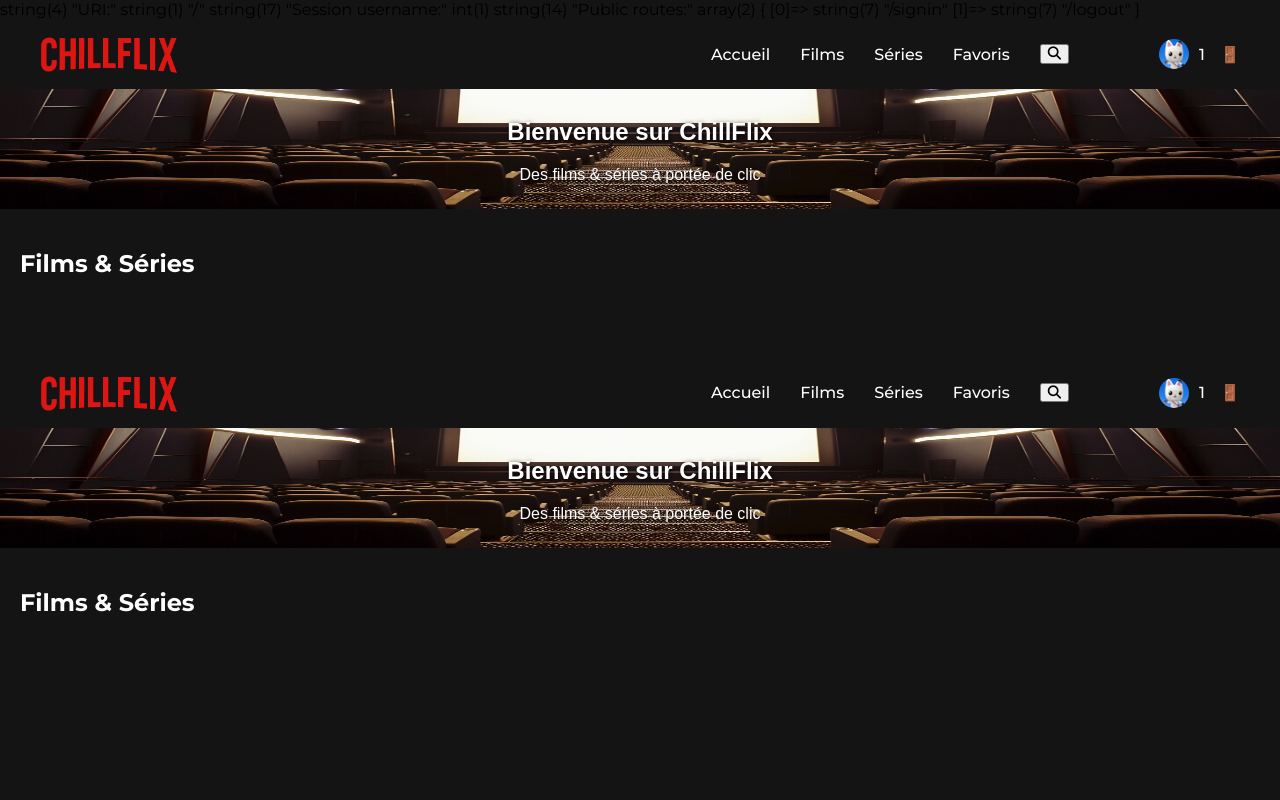
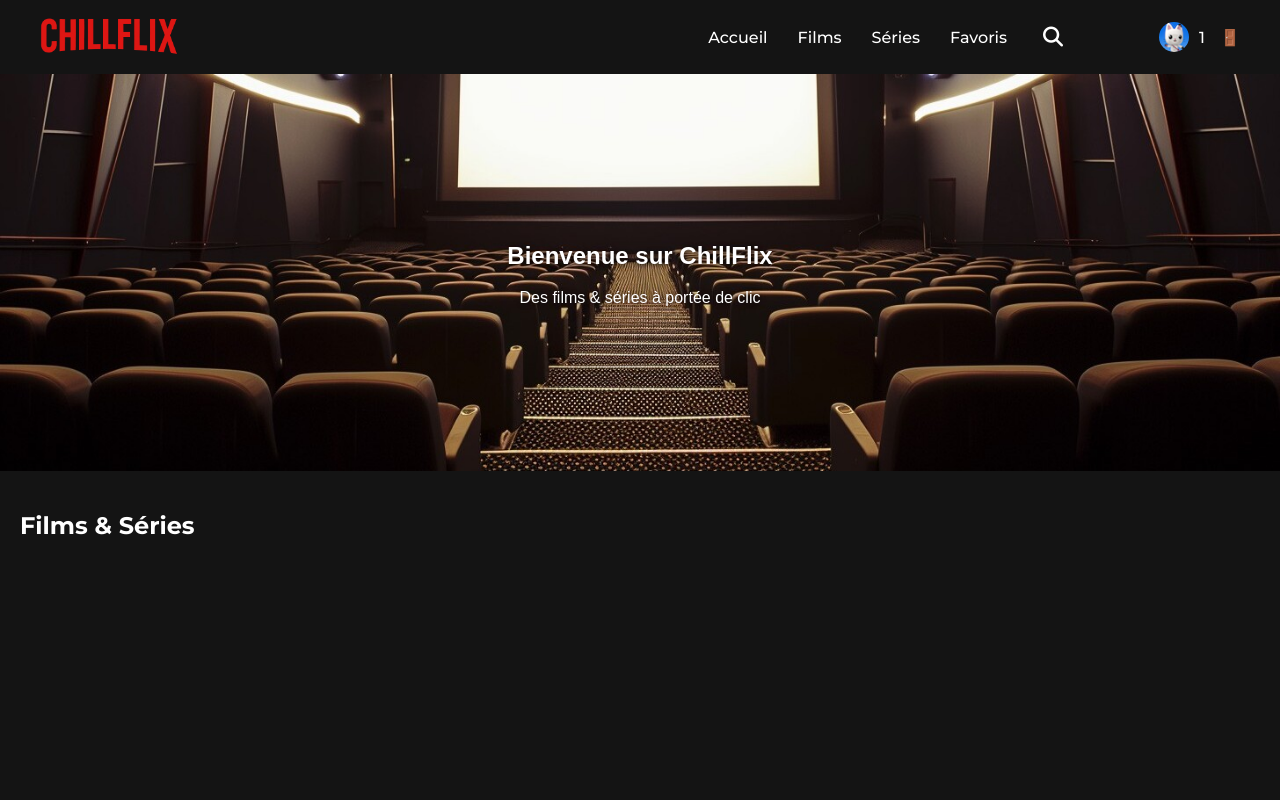
Before and after one commit to Wadecx/Chillflix, a PHP site: page / in a window 1280 px wide. Run offline with PHP 8.4, Linux system fonts and the light colour scheme; the visitor is signed in with stand-in values (Sample User, id 1).

Commit message:
:tada: Dernière version, bon courage

```diff
--- a/public/css/style.css
+++ b/public/css/style.css
@@ -75,6 +75,13 @@
   position: relative;
 }
 
+.bouton-recherche {
+  background-color: transparent;
+  font-size: 20px;
+  color: White;
+  border: none;
+}
+
 .champ-recherche {
   width: 0;
   opacity: 0;
--- a/public/index.php
+++ b/public/index.php
@@ -1,90 +1,6 @@
 <?php
-if (session_status() === PHP_SESSION_NONE) {
-    session_start();
-}
-require_once __DIR__ . '/../src/config/config.php'; // si tu as un fichier config
-require_once __DIR__ . '/../src/router.php'; // On appelle le routeur
-
-if (!isset($_SESSION['username'])) {
-    header('Location: /signin');
-    exit;
-}
+session_start();
+require_once __DIR__ . '/../vendor/autoload.php';
+require_once __DIR__ . '/../src/config/config.php';
+require_once __DIR__ . '/router.php';
 ?>
-<!DOCTYPE html>
-<html lang="fr">
-  <head>
-    <meta charset="UTF-8" />
-    <meta name="viewport" content="width=device-width, initial-scale=1.0" />
-    <link href="css/style.css" rel="stylesheet" />
-    <link
-      rel="stylesheet"
-      href="https://cdnjs.cloudflare.com/ajax/libs/font-awesome/6.4.0/css/all.min.css"
-    />
-    <link rel="icon" href="img/icons/favicon.png" type="image/x-icon" />
-    <title>ChillFlix</title>
-  </head>
-  <body>
-    <header class="barre-de-navigation">
-      <div class="conteneur">
-        <div class="gauche">
-          <img src="img/icons/chillflix.png" alt="Logo ChillFlix" />
-        </div>
-        <div class="droite">
-          <nav class="menu-principal">
-            <ul>
-              <li><a href="#">Accueil</a></li>
-              <li><a href="#">Films</a></li>
-              <li><a href="#">Séries</a></li>
-              <li><a href="favoris.php">Favoris</a></li>
-            </ul>
-          </nav>
-
-          <div class="recherche">
-            <button id="bouton-recherche" type="button" aria-label="Recherche">
-              <i class="fa-solid fa-magnifying-glass"></i>
-            </button>
-            <input
-              type="text"
-              id="champ-recherche"
-              placeholder="Rechercher un film, une série..."
-              class="champ-recherche"
-            />
-          </div>
-
-          <div class="compte-utilisateur">
-            <img src="img/icons/account.png" alt="Mon compte" />
-            <?php if (isset($_SESSION['username'])): ?>
-              <span><?php echo htmlspecialchars($_SESSION['username']); ?></span>
-              <a href="/logout" class="logout" title="Déconnexion">🚪</a>
-            <?php endif; ?>
-          </div>
-        </div>
-      </div>
-    </header>
-
-    <section class="banniere-principale">
-      <img src="img/icons/cinema1.jpg" alt="Salle de cinéma" />
-      <div class="accueil">
-        <h2>Bienvenue sur ChillFlix</h2>
-        <p>Des films & séries à portée de clic</p>
-      </div>
-    </section>
-
-    <section id="section-medias" class="section-medias">
-      <h2>Films & Séries</h2>
-      <div id="conteneur-medias" class="conteneur-medias"></div>
-    </section>
-
-    <div id="fenetre-details" class="fenetre-details cachée">
-      <div class="contenu-details">
-        <button id="fermer-details" aria-label="Fermer la fenêtre de détails">✖</button>
-        <img id="image-details" src="" alt="Affiche du film" />
-        <h3 id="titre-details"></h3>
-        <p id="description-details"></p>
-        <p id="annee-details"></p>
-      </div>
-    </div>
-
-    <script src="js/script.js"></script>
-  </body>
-</html>
--- a/public/js/script.js
+++ b/public/js/script.js
@@ -54,11 +54,6 @@
     champRecherche.setAttribute("aria-hidden", "true");
     champRecherche.value = "";
     recherche = "";
-    // On ne vide PAS la liste films ici
-    // films = [];
-    // pageActuelle = 1;
-    // afficherFilms();
-    // afficherPagination();
   }
 });
 
@@ -91,7 +86,7 @@
     timerRechercheAuto = setTimeout(() => {
       pageActuelle = 1;
       callApi();
-    }, 3000);
+    }, 1500);
   } else {
     films = [];
     afficherFilms();
@@ -231,12 +226,12 @@
 
   modal.innerHTML = `
     <div style="
-      background: white;
-      color: black;
+      background: #22222;
+      color: White;
       padding: 20px;
-      border-radius: 10px;
+      border-radius: 5px;
       max-width: 600px;
-      width: 90%;
+      width: 50%;
       position: relative;
       max-height: 90vh;
       overflow-y: auto;
@@ -251,7 +246,11 @@
         cursor: pointer;
       ">✖</button>
 
-      <img src="${film.Poster !== "N/A" ? film.Poster : "https://via.placeholder.com/300x450"}" alt="${film.Title}" style="
+      <img src="${
+        film.Poster !== "N/A"
+          ? film.Poster
+          : "https://via.placeholder.com/300x450"
+      }" alt="${film.Title}" style="
         width: 100%;
         max-height: 300px;
         object-fit: cover;
@@ -283,10 +282,12 @@
   const boutonFavori = document.getElementById("bouton-favori");
   const imdbID = film.imdbID;
 
+  const apiFavorisUrl = "/?page=favoris";
+
   async function estFavori() {
     try {
-      const res = await fetch("./favoris.php", {
-        headers: { "X-Requested-With": "XMLHttpRequest" }
+      const res = await fetch(apiFavorisUrl, {
+        headers: { "X-Requested-With": "XMLHttpRequest" },
       });
       if (!res.ok) return false;
       const json = await res.json();
@@ -295,10 +296,11 @@
       return false;
     }
   }
-
   async function majBouton() {
     const favori = await estFavori();
-    boutonFavori.textContent = favori ? "Retirer des favoris" : "Ajouter aux favoris";
+    boutonFavori.textContent = favori
+      ? "Retirer des favoris"
+      : "Ajouter aux favoris";
     boutonFavori.dataset.favori = favori ? "true" : "false";
   }
 
@@ -312,11 +314,11 @@
     boutonFavori.textContent = "Chargement...";
 
     try {
-      const res = await fetch("./favoris.php", {
+      const res = await fetch(apiFavorisUrl, {
         method: "POST",
         headers: {
           "Content-Type": "application/json",
-          "X-Requested-With": "XMLHttpRequest"
+          "X-Requested-With": "XMLHttpRequest",
         },
         body: JSON.stringify({ action, oeuvre_id: imdbID }),
       });
--- /dev/null
+++ b/public/router.php
@@ -0,0 +1,36 @@
+<?php
+if (session_status() === PHP_SESSION_NONE) {
+    session_start();
+}
+
+$page = $_GET['page'] ?? 'home';
+
+if (!isset($_SESSION['username']) && !in_array($page, ['signin', 'register'])) {
+    header('Location: /router.php?page=signin');
+    exit;
+}
+
+switch ($page) {
+    case 'home':
+        require_once __DIR__ . '/../src/views/home.php';
+        break;
+    case 'login':
+        require_once __DIR__ . '/../src/views/login.php';
+        break;
+    case 'signin':
+        require_once __DIR__ . '/../src/views/signin.php';
+        break;
+    case 'register':
+        require_once __DIR__ . '/../src/views/register.php';
+        break;
+    case 'favoris':
+        require_once __DIR__ . '/../src/views/favoris.php';
+        break;
+    case 'logout':
+        require_once __DIR__ . '/../src/views/logout.php';
+        break;
+    default:
+        http_response_code(404);
+        echo "Page non trouvée";
+        break;
+}
--- a/src/router.php
+++ /dev/null
@@ -1,51 +0,0 @@
-<?php
-if (session_status() === PHP_SESSION_NONE) {
-    session_start();
-}
-
-// Normalisation de l'URI (sans slash final sauf racine)
-$uri = rtrim(parse_url($_SERVER['REQUEST_URI'], PHP_URL_PATH), '/');
-if ($uri === '') {
-    $uri = '/';
-}
-
-// Routes publiques accessibles sans authentification
-$publicRoutes = ['/signin', '/logout'];
-
-// DEBUG - Affiche les infos utiles (à enlever quand ça marche)
-var_dump('URI:', $uri);
-var_dump('Session username:', $_SESSION['username'] ?? null);
-var_dump('Public routes:', $publicRoutes);
-
-// Contrôle d’accès : si pas connecté et route privée, redirige vers /signin
-if (!isset($_SESSION['username']) && !in_array($uri, $publicRoutes)) {
-    header('Location: /signin');
-    exit;
-}
-
-// Si connecté et qu'on essaie d'accéder à /signin, redirige vers /
-if (isset($_SESSION['username']) && $uri === '/signin') {
-    header('Location: /');
-    exit;
-}
-
-// Routeur principal
-switch ($uri) {
-    case '/signin':
-        require __DIR__ . '/views/signin.php';
-        break;
-
-    case '/logout':
-        session_destroy();
-        header('Location: /signin');
-        exit;
-
-    case '/':
-        require __DIR__ . '/../public/index.php';
-        break;
-
-    default:
-        http_response_code(404);
-        echo "404 - Page non trouvée";
-        break;
-}
--- /dev/null
+++ b/src/views/home.php
@@ -0,0 +1,86 @@
+<?php
+if (session_status() === PHP_SESSION_NONE) {
+    session_start();
+}
+
+
+
+?>
+<!DOCTYPE html>
+<html lang="fr">
+  <head>
+    <meta charset="UTF-8" />
+    <meta name="viewport" content="width=device-width, initial-scale=1.0" />
+    <link href="css/style.css" rel="stylesheet" />
+    <link
+      rel="stylesheet"
+      href="https://cdnjs.cloudflare.com/ajax/libs/font-awesome/6.4.0/css/all.min.css"
+    />
+    <link rel="icon" href="img/icons/favicon.png" type="image/x-icon" />
+    <title>ChillFlix</title>
+  </head>
+  <body>
+    <header class="barre-de-navigation">
+      <div class="conteneur">
+        <div class="gauche">
+          <img src="img/icons/chillflix.png" alt="Logo ChillFlix" />
+        </div>
+        <div class="droite">
+          <nav class="menu-principal">
+            <ul>
+              <li><a href="#">Accueil</a></li>
+              <li><a href="#">Films</a></li>
+              <li><a href="#">Séries</a></li>
+              <li><a href="/?page=favoris">Favoris</a></li>
+            </ul>
+          </nav>
+
+          <div class="recherche">
+            <button class="bouton-recherche" id="bouton-recherche" type="button" aria-label="Recherche">
+              <i class="fa-solid fa-magnifying-glass"></i>
+            </button>
+            <input
+              type="text"
+              id="champ-recherche"
+              placeholder="Rechercher un film, une série..."
+              class="champ-recherche"
+            />
+          </div>
+
+          <div class="compte-utilisateur">
+            <img src="img/icons/account.png" alt="Mon compte" />
+            <?php if (isset($_SESSION['username'])): ?>
+              <span><?php echo htmlspecialchars($_SESSION['username']); ?></span>
+              <a href="/?page=logout" class="logout" title="Déconnexion">🚪</a>
+            <?php endif; ?>
+          </div>
+        </div>
+      </div>
+    </header>
+
+    <section class="banniere-principale">
+      <img src="img/icons/cinema1.jpg" alt="Salle de cinéma" />
+      <div class="accueil">
+        <h2>Bienvenue sur ChillFlix</h2>
+        <p>Des films & séries à portée de clic</p>
+      </div>
+    </section>
+
+    <section id="section-medias" class="section-medias">
+      <h2>Films & Séries</h2>
+      <div id="conteneur-medias" class="conteneur-medias"></div>
+    </section>
+
+    <div id="fenetre-details" class="fenetre-details cachée">
+      <div class="contenu-details">
+        <button id="fermer-details" aria-label="Fermer la fenêtre de détails">✖</button>
+        <img id="image-details" src="" alt="Affiche du film" />
+        <h3 id="titre-details"></h3>
+        <p id="description-details"></p>
+        <p id="annee-details"></p>
+      </div>
+    </div>
+
+    <script src="js/script.js"></script>
+  </body>
+</html>
```
Also changed, not shown: other parts of public/css/style.css (+19 -24 lines), documentation_utilisateur.md (added, +51 -0 lines), public/css/login.css (+12 -0 lines), src/views/favoris.php (+22 -22 lines), src/views/logout.php (+1 -6 lines), src/views/register.php (+7 -4 lines), src/views/signin.php (+7 -5 lines), README.md (added), src/SQL/bdd.db, src/views/README.md (deleted), test.md (added), 4 other files.
